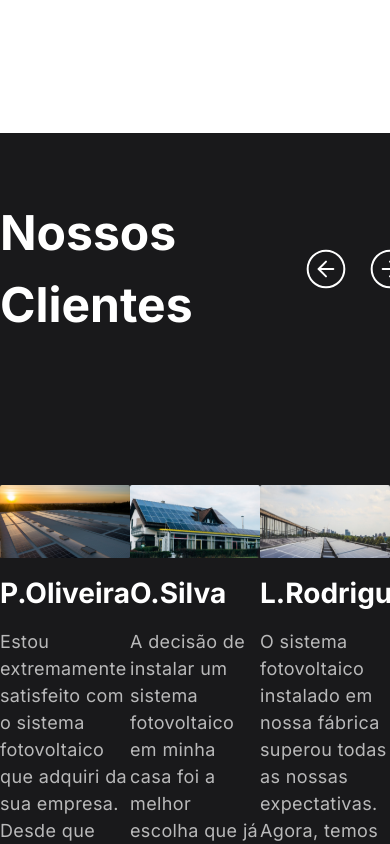
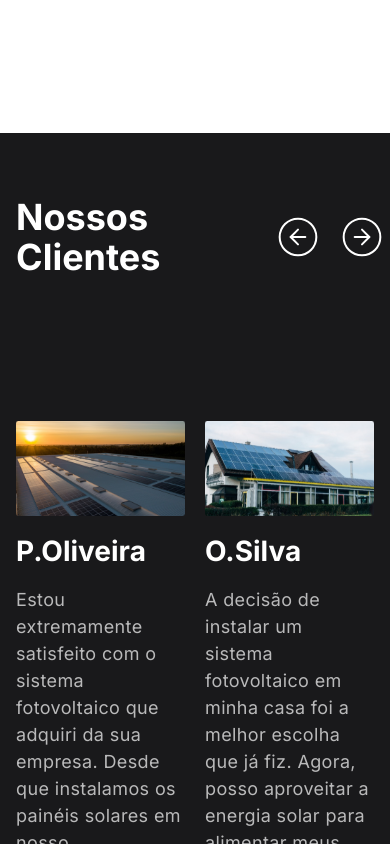
Before and after one commit to ViniciusBussolo1/Galaxy_Solar, a Next.js app: page / in a window 390 px wide. Shown: the part 2900-3744 px from the top of the page. Built offline with nearby package versions, Linux system fonts and the light colour scheme.

Commit message:
added responsiveness in the Customers section

```diff
--- a/src/components/Customers/Customers.tsx
+++ b/src/components/Customers/Customers.tsx
@@ -22,11 +22,11 @@ export default function Customers() {
   SwiperCore.use([Navigation])
 
   return (
-    <section className="bg-black flex justify-center items-center pt-16 pb-36">
+    <section className="bg-black flex justify-center items-center pt-16 pb-36 px-4">
       <div className="max-w-[70rem] w-full">
         {/* CUSTOMERS TITLE */}
-        <div className="w-full flex justify-between">
-          <h1 className="text-5xl font-bold leading-normal text-white">
+        <div className="w-full flex items-center justify-between">
+          <h1 className="max-[525px]:text-4xl text-5xl font-bold leading-normal text-white">
             Nossos Clientes
           </h1>
           <div className="flex gap-5">
@@ -48,7 +48,16 @@ export default function Customers() {
             prevEl: '.custom-swiper-button-prev',
             nextEl: '.custom-swiper-button-next',
           }}
-          slidesPerView={3}
+          breakpoints={{
+            375: {
+              slidesPerView: 2,
+              spaceBetween: 20,
+            },
+            744: {
+              slidesPerView: 3,
+              spaceBetween: 30,
+            },
+          }}
           className="mt-36"
         >
           <SwiperSlide>
```
